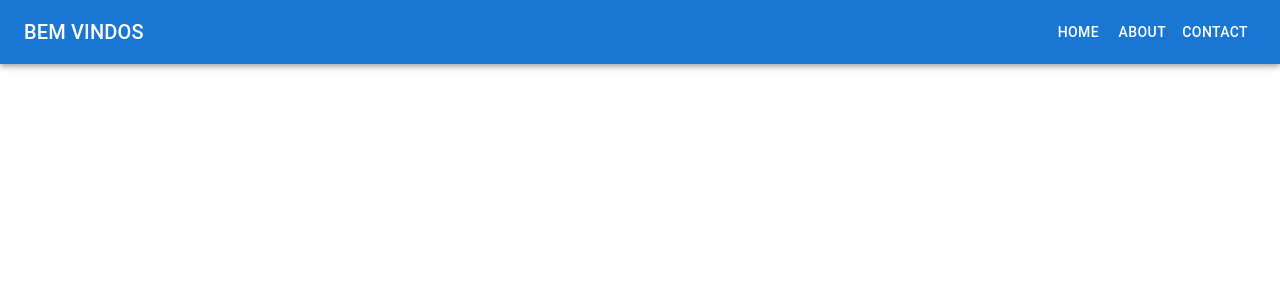
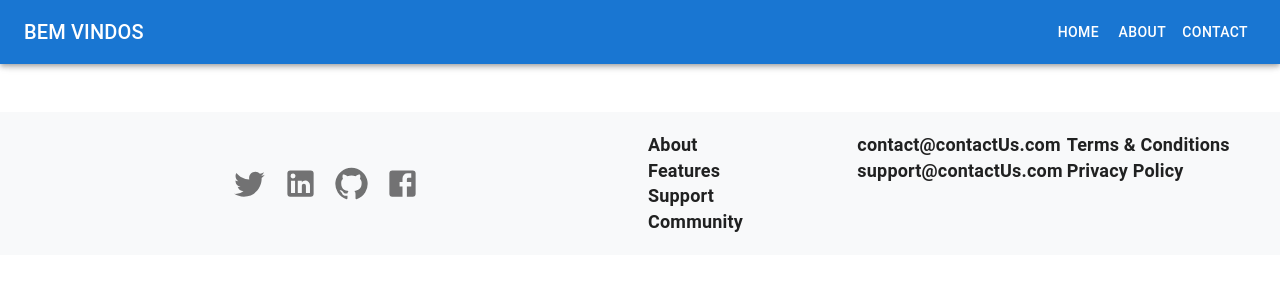
Before and after one commit to Debora-Laiss/Projeto_Final_M5, a React (Vite) app in the folder frontend/: page / in a window 1280 px wide. Shown: the top 300 px of the page. Built offline with nearby package versions, Linux system fonts and the light colour scheme.

Commit message:
Feat : add footer

```diff
--- a/frontend/src/App.jsx
+++ b/frontend/src/App.jsx
@@ -1,5 +1,6 @@
 import React from "react"
 import HomeComponent from "./components/home/home.jsx"
+import Footer from "./components/footer/footer.jsx"
 
 function App() {
 
@@ -7,6 +8,7 @@ function App() {
 
       <section>
            <HomeComponent/>
+           <Footer/>
       </section>
 
 )
--- /dev/null
+++ b/frontend/src/components/footer/footer.jsx
@@ -0,0 +1,64 @@
+import React from "react";
+import { Box, Grid, Typography, IconButton } from "@mui/material";
+import TwitterIcon from "@mui/icons-material/Twitter";
+import LinkedInIcon from "@mui/icons-material/LinkedIn";
+import FacebookIcon from "@mui/icons-material/Facebook";
+import GitHubIcon from "@mui/icons-material/GitHub";
+
+const Footer = () => {
+  return (
+    <Box component="footer" sx={{ backgroundColor: "#f8f9fa", padding: "20px" }}>
+      <Grid container spacing={2}>
+        <Grid item xs={12} md={6}>
+          <Box display="flex" alignItems="center" justifyContent="center" height="100%">
+            <div className="footer-logo-container">
+
+            </div>
+            <Box>
+              <IconButton href="https://twitter.com" target="_blank" sx={{
+                  '&:hover': { color: '#1DA1F2' }
+                }}>
+                <TwitterIcon fontSize="large"/>
+              </IconButton>
+              <IconButton href="https://linkedin.com" target="_blank" sx={{
+                  '&:hover': { color: '#0077B5' }
+                }}>
+                <LinkedInIcon fontSize="large" />
+              </IconButton>
+              <IconButton href="https://github.com" target="_blank"  sx={{
+                  '&:hover': { color: '#333' }
+                }}>
+                <GitHubIcon fontSize="large"/>
+              </IconButton>
+              <IconButton href="https://facebook.com" target="_blank" sx={{
+                  '&:hover': { color: '#1877F2' }
+                }}>
+                <FacebookIcon fontSize="large"/>
+              </IconButton>
+            </Box>
+          </Box>
+        </Grid>
+        <Grid item xs={12} md={6}>
+          <Grid container spacing={2}>
+          <Grid item xs={12} sm={4}>
+              <Typography variant="body2" fontSize="large" fontWeight="bold">About </Typography >
+              <Typography variant="body2" fontSize="large" fontWeight="bold">Features</Typography>
+              <Typography variant="body2" fontSize="large" fontWeight="bold">Support</Typography>
+              <Typography variant="body2" fontSize="large" fontWeight="bold">Community</Typography>
+            </Grid>
+            <Grid item xs={12} sm={4}>
+              <Typography variant="body2" fontSize="large" fontWeight="bold">contact@contactUs.com</Typography>
+              <Typography variant="body2" fontSize="large" fontWeight="bold">support@contactUs.com</Typography>
+            </Grid>
+            <Grid item xs={12} sm={4}>
+              <Typography variant="body2" fontSize="large" fontWeight="bold">Terms & Conditions</Typography>
+              <Typography variant="body2" fontSize="large" fontWeight="bold">Privacy Policy</Typography>
+            </Grid>
+          </Grid>
+        </Grid>
+      </Grid>
+    </Box>
+  );
+};
+
+export default Footer;
```
Also changed, not shown: frontend/src/components/footer/footer.css (added).
